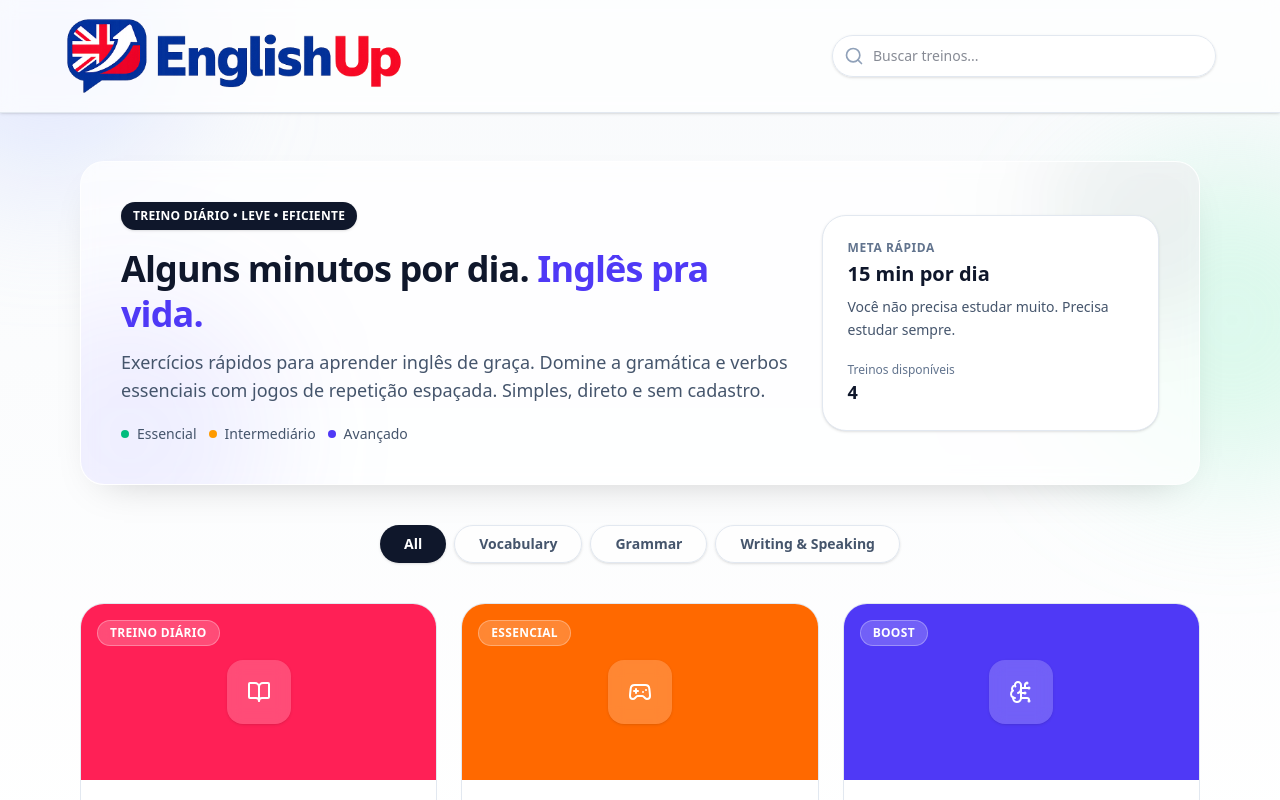
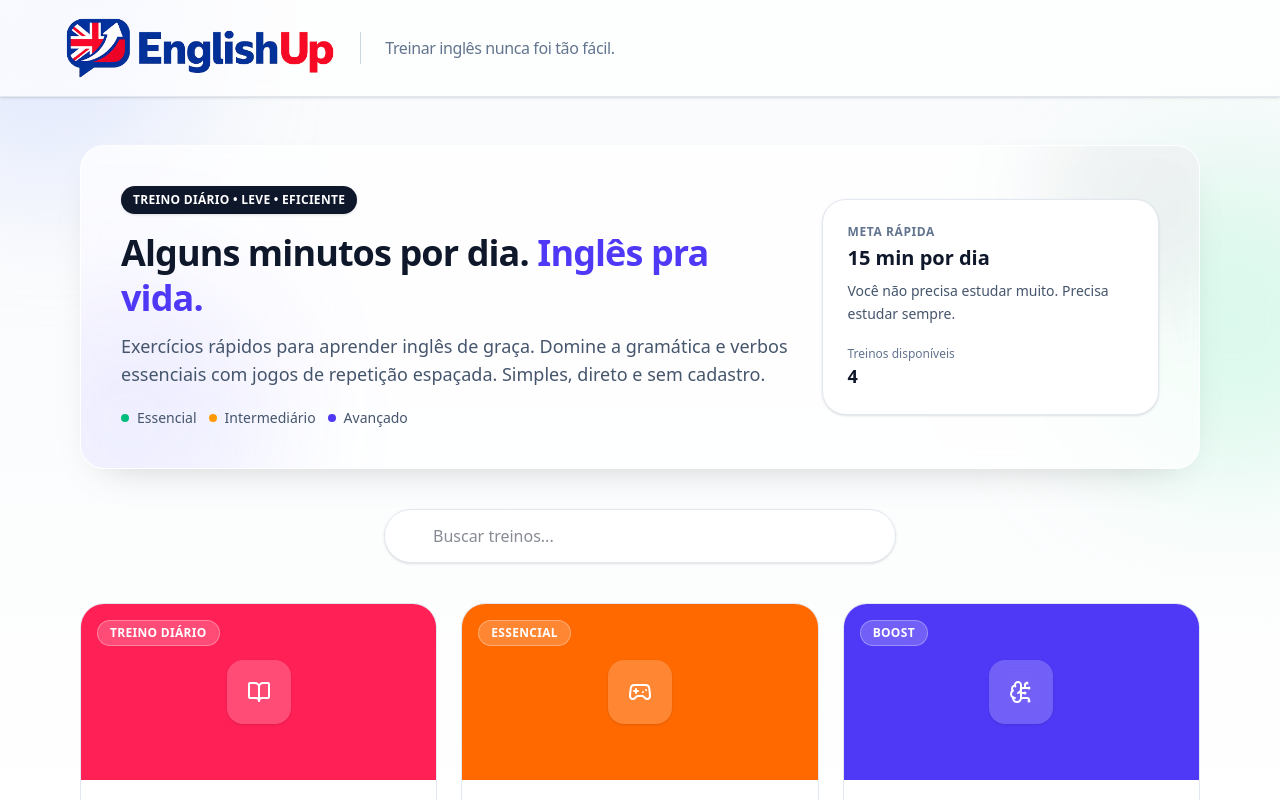
Before and after one commit to Artur-Brasileiro/English-Hub, a React (Vite) app in the folder english-hub/: page / in a window 1280 px wide. Shown: the top 800 px of the page. Built offline with nearby package versions, Linux system fonts and the light colour scheme.

Commit message:
Melhorando alguns detalhes

```diff
--- a/english-hub/src/components/TranslationGame.jsx
+++ b/english-hub/src/components/TranslationGame.jsx
@@ -570,8 +570,8 @@ const TranslationGame = ({ onBack }) => {
             <EducationalContext />
 
             <div className="mt-40 pointer-events-auto">
-                  <AdUnit slotId="4391086704" width="336px" height="280px" label="Publicidade"/>
-               </div>
+              <AdUnit slotId="4391086704" width="336px" height="280px" label="Publicidade"/>
+            </div>
 
           </div>
 
--- a/english-hub/src/pages/HubPage.jsx
+++ b/english-hub/src/pages/HubPage.jsx
@@ -15,7 +15,6 @@ import logoEnglishUp from "../assets/englishup-logo.png";
 const HubPage = () => {
   const navigate = useNavigate();
 
-  const [activeCategory, setActiveCategory] = useState("All");
   const [searchTerm, setSearchTerm] = useState("");
 
   const brandName = "EnglishUp";
@@ -71,12 +70,8 @@ const HubPage = () => {
     }
   ];
 
-  const categories = ["All", "Vocabulary", "Grammar", "Writing & Speaking"];
-
   const filteredGames = games.filter((game) => {
-    const matchesCategory = activeCategory === "All" || game.category === activeCategory;
-    const matchesSearch = game.title.toLowerCase().includes(searchTerm.toLowerCase());
-    return matchesCategory && matchesSearch;
+    return game.title.toLowerCase().includes(searchTerm.toLowerCase());
   });
 
   const difficultyDot = (difficulty) => {
@@ -109,26 +104,25 @@ const HubPage = () => {
       <div className="pointer-events-none absolute top-40 -right-28 w-80 h-80 bg-emerald-200/35 rounded-full blur-3xl" />
       <div className="pointer-events-none absolute bottom-0 left-1/3 w-96 h-96 bg-rose-200/25 rounded-full blur-3xl" />
 
+      {/* --- HEADER COM SLOGAN --- */}
       <nav className="bg-white/70 backdrop-blur border-b border-slate-200 px-4 py-4 shadow-sm sticky top-0 z-10">
-        <div className="max-w-6xl mx-auto flex flex-col md:flex-row justify-between items-center gap-4">
-          <div className="flex items-center">
-            <img
-              src={logoEnglishUp}
-              alt="EnglishUp"
-              className="h-16 md:h-20 w-auto object-contain"
-            />
-          </div>
+        <div className="max-w-6xl mx-auto flex flex-col md:flex-row items-center justify-center md:justify-start gap-3 md:gap-6">
 
-          <div className="relative w-full md:w-96">
-            <Search className="absolute left-3 top-1/2 -translate-y-1/2 text-slate-400 w-5 h-5" />
-            <input
-              type="text"
-              placeholder="Buscar treinos..."
-              className="w-full pl-10 pr-4 py-2.5 bg-white/70 border border-slate-200 rounded-full text-sm focus:ring-2 focus:ring-slate-900/20 focus:border-slate-300 outline-none transition-all shadow-sm"
-              value={searchTerm}
-              onChange={(e) => setSearchTerm(e.target.value)}
-            />
-          </div>
+          {/* Logo */}
+          <img
+            src={logoEnglishUp}
+            alt="EnglishUp"
+            className="h-14 md:h-16 w-auto object-contain"
+          />
+
+          {/* Divisória Vertical (apenas desktop) */}
+          <div className="hidden md:block w-px h-8 bg-slate-300 rounded-full"></div>
+
+          {/* Slogan */}
+          <p className="text-slate-500 font-medium text-sm md:text-base tracking-tight text-center md:text-left">
+            Treinar inglês nunca foi tão fácil.
+          </p>
+
         </div>
       </nav>
 
@@ -139,13 +133,16 @@ const HubPage = () => {
             <div className="absolute -top-16 -right-16 w-56 h-56 bg-slate-900/5 rounded-full blur-2xl" />
             <div className="absolute -bottom-24 -left-24 w-72 h-72 bg-indigo-500/10 rounded-full blur-3xl" />
 
-            <div className="flex flex-col md:flex-row gap-8 items-start md:items-center justify-between relative">
-              <div>
+            {/* Ajuste no container principal para centralizar no mobile (items-center) */}
+            <div className="flex flex-col md:flex-row gap-8 items-center justify-between relative">
+
+              {/* Ajuste no container de texto para centralizar filhos no mobile */}
+              <div className="flex flex-col items-center md:items-start w-full md:w-auto">
                 <div className="inline-flex items-center gap-2 bg-slate-900 text-white px-3 py-1.5 rounded-full text-xs font-bold tracking-wide shadow-sm">
                   TREINO DIÁRIO • LEVE • EFICIENTE
                 </div>
 
-                <h2 className="text-3xl md:text-4xl font-extrabold text-slate-900 mt-4 leading-tight tracking-tight">
+                <h2 className="text-3xl md:text-4xl font-extrabold text-slate-900 mt-4 leading-tight tracking-tight text-center md:text-left">
                   Alguns minutos por dia.
                   <span className="text-indigo-600"> Inglês pra vida.</span>
                 </h2>
@@ -155,7 +152,8 @@ const HubPage = () => {
                   Simples, direto e sem cadastro.
                 </p>
 
-                <div className="flex flex-wrap items-center gap-3 mt-5 text-sm text-slate-600">
+                {/* Ajuste na legenda para centralizar no mobile */}
+                <div className="flex flex-wrap justify-center md:justify-start items-center gap-3 mt-5 text-sm text-slate-600">
                   <div className="flex items-center gap-2">
                     <span className="w-2 h-2 rounded-full bg-emerald-500" />
                     <span>Essencial</span>
@@ -194,22 +192,17 @@ const HubPage = () => {
           </div>
         </section>
 
-        {/* Categorias */}
+        {/* --- BARRA DE PESQUISA --- */}
         <div className="flex justify-center mb-10">
-          <div className="flex flex-wrap justify-center gap-2">
-            {categories.map((category) => (
-              <button
-                key={category}
-                onClick={() => setActiveCategory(category)}
-                className={`px-6 py-2 rounded-full text-sm font-semibold transition-all shadow-sm ${
-                  activeCategory === category
-                    ? "bg-slate-900 text-white"
-                    : "bg-white/70 text-slate-600 border border-slate-200 hover:bg-white"
-                }`}
-              >
-                {category}
-              </button>
-            ))}
+          <div className="relative w-full max-w-lg">
+            <Search className="absolute left-4 top-1/2 -translate-y-1/2 text-slate-400 w-5 h-5" />
+            <input
+              type="text"
+              placeholder="Buscar treinos..."
+              className="w-full pl-12 pr-4 py-3.5 bg-white backdrop-blur border border-slate-200 rounded-full text-base focus:ring-4 focus:ring-indigo-500/10 focus:border-indigo-500 outline-none transition-all shadow-sm"
+              value={searchTerm}
+              onChange={(e) => setSearchTerm(e.target.value)}
+            />
           </div>
         </div>
 
```
